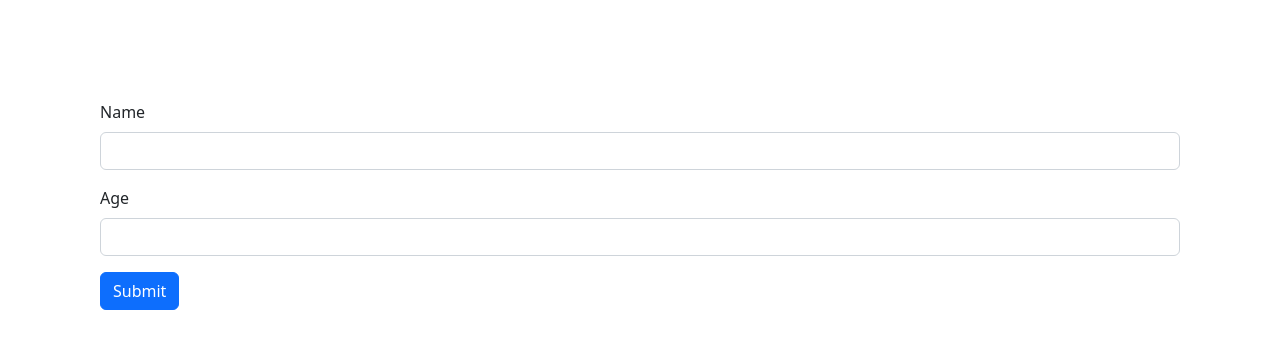
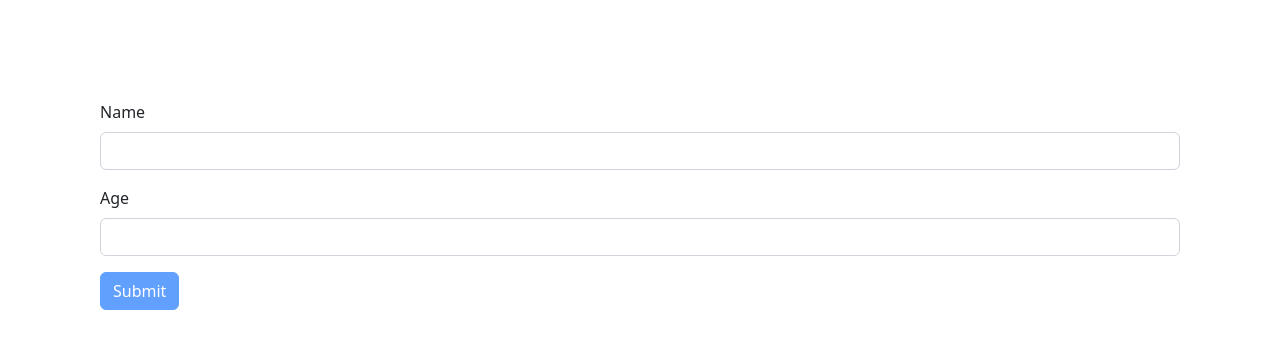
Before and after one commit to r3hmantom/React, a React (Vite) app: page / in a window 1280 px wide. Shown: the top 348 px of the page. Built offline with nearby package versions, Linux system fonts and the light colour scheme.

Commit message:
Disabling button

```diff
--- a/src/components/Form.tsx
+++ b/src/components/Form.tsx
@@ -13,7 +13,7 @@
   const {
     register,
     handleSubmit,
-    formState: { errors },
+    formState: { errors, isValid },
   } = useForm<FormData>({
     resolver: zodResolver(schema),
   });
@@ -47,7 +47,7 @@
         {errors.age && <p className="text-danger">{errors.age.message}</p>}
       </div>
 
-      <button className="btn btn-primary" type="submit">
+      <button disabled={!isValid} className="btn btn-primary" type="submit">
         Submit
       </button>
     </form>
```
